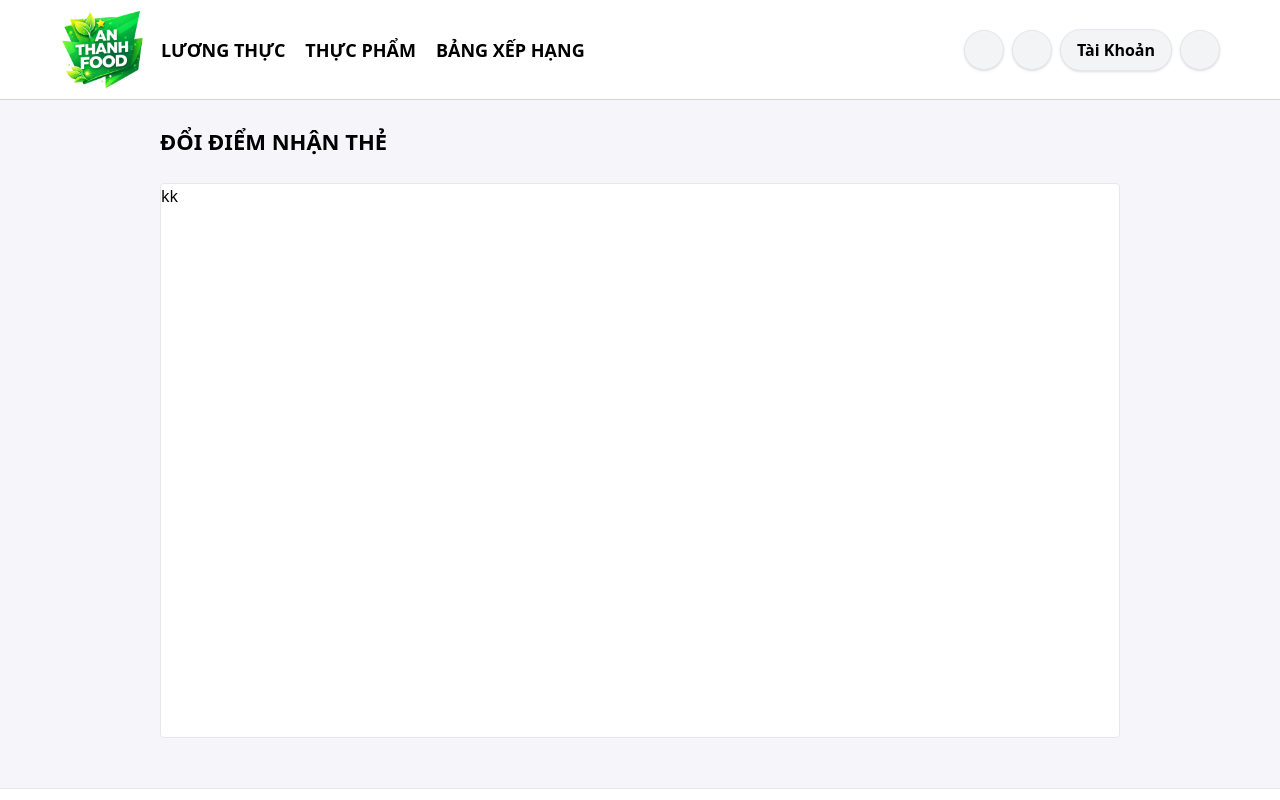
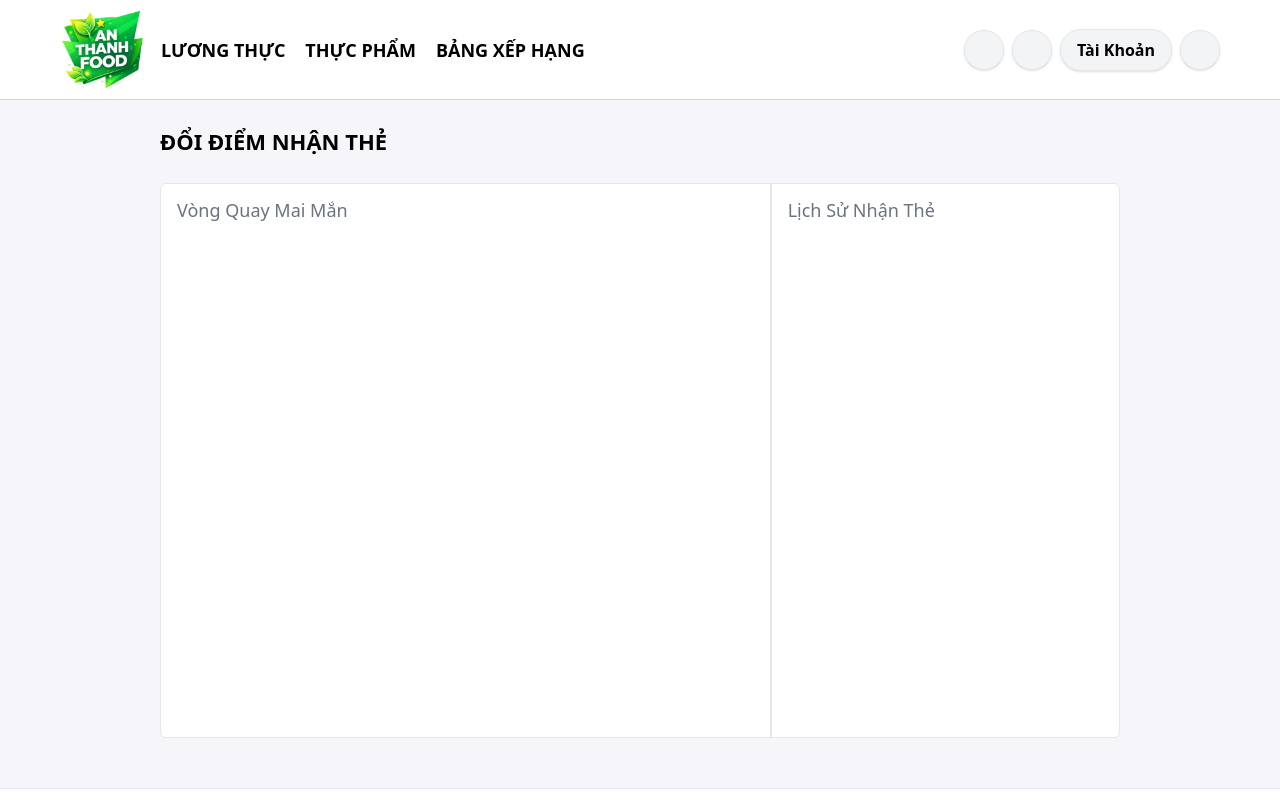
Before and after one commit to SongDuy/web-an-thanh-food, a React (Create React App) app in the folder frontend/: page /account/rewards in a window 1280 px wide. Shown: the top 800 px of the page. Built offline with nearby package versions, Linux system fonts and the light colour scheme; some icons are missing; what i18n-iso-countries would draw is missing.

Commit message:
new commit

```diff
--- a/frontend/src/pages/account/Rewards.js
+++ b/frontend/src/pages/account/Rewards.js
@@ -31,14 +31,28 @@ const AccountRewardsPage = () => {
             )}
 
             <div className="w-full bg-soft px-[160px] pt-[100px] pb-[50px]">
-               <div className="w-full py-[25px] flex items-center gap-1">
+                <div className="w-full py-[25px] flex items-center gap-1">
                     <h1 className="text-[22px] text-black font-semibold uppercase">
                         Đổi Điểm Nhận Thẻ
                     </h1>
                 </div>
 
-                <div className="w-full h-[555px] bg-white rounded border">
-                    kk
+                <div className="w-full h-[555px] grid grid-cols-11 bg-white rounded-md border">
+                    <div className="col-span-7 px-4 py-3 border-r">
+                        <div className="w-full">
+                            <h2 className="text-lg text-gray-500">
+                                Vòng Quay Mai Mắn
+                            </h2>
+                        </div>
+                    </div>
+
+                    <div className="col-span-4 px-4 py-3 border-l">
+                        <div className="w-full">
+                            <h2 className="text-lg text-gray-500">
+                                Lịch Sử Nhận Thẻ
+                            </h2>
+                        </div>
+                    </div>
                 </div>
             </div>
 
```
